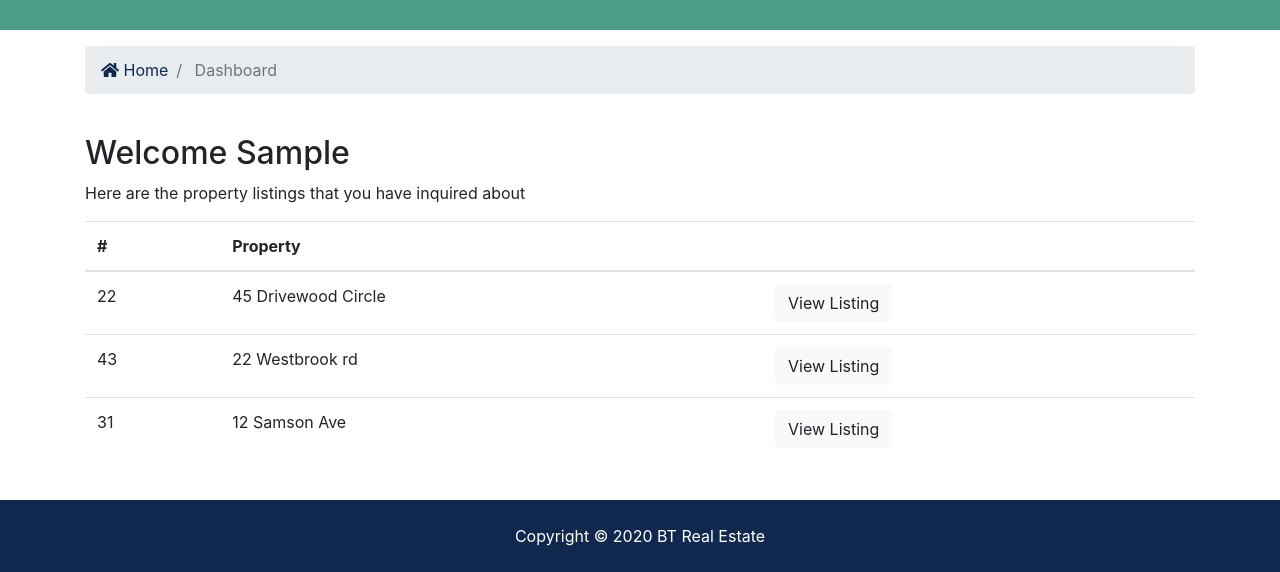
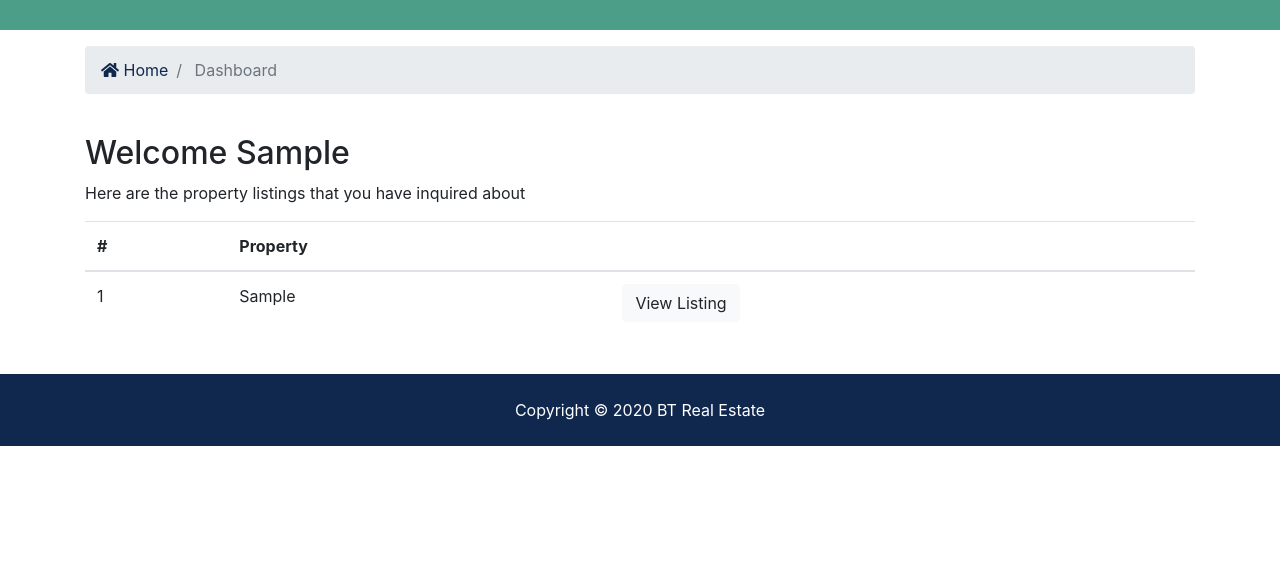
Before and after one commit to HimanshuDotcom/BT-Real-Estate, a Django app: page /accounts/dashboard in a window 1280 px wide. Shown: the part 315-887 px from the top of the page. After the commit the page ends 761 px from the top, so only its background shows below. Run offline with Django 3.2, Linux system fonts and the light colour scheme; a user stored in the database is signed in; tables that the repository leaves empty hold one stand-in row (values such as "Sample post"); parts of the project's set-up code (start-up, migrations or seed data) failed here and were passed over; some libraries are stand-ins or nearby versions.

Commit message:
dashboard functionality

```diff
--- a/accounts/views.py
+++ b/accounts/views.py
@@ -2,6 +2,7 @@ from django.shortcuts import render, redirect
 from django.contrib.auth.models import User
 from django.contrib import auth
 from django.contrib import messages
+from contacts.models import Contact
 
 # Create your views here.
 def login(request):
@@ -60,4 +61,8 @@ def logout(request):
         return redirect('index')
 
 def dashboard(request):
-    return render(request, 'accounts/dashboard.html')
+    if request.user.is_authenticated:
+        contacts = Contact.objects.all().filter(user_id = request.user.id )
+    return render(request, 'accounts/dashboard.html',context = {
+        'contacts': contacts
+    })
--- a/contacts/views.py
+++ b/contacts/views.py
@@ -1,7 +1,6 @@
 from django.shortcuts import render, redirect
-from django.contrib import messages, auth
+from django.contrib import messages
 from .models import Contact
-from django.contrib.auth.models import User
 # Create your views here.
 def contact(request):
     if request.method == 'POST':
--- a/templates/accounts/dashboard.html
+++ b/templates/accounts/dashboard.html
@@ -36,6 +36,7 @@
       <div class="row">
         <div class="col-md-12">
           <h2>Welcome {{ user.first_name }}</h2>
+          {% if contacts %}
             <p>Here are the property listings that you have inquired about</p>
             <table class="table">
               <thead>
@@ -46,29 +47,20 @@
                 </tr>
               </thead>
               <tbody>
+                {% for contact in contacts %}
                   <tr>
-                <td>22</td>
-                <td>45 Drivewood Circle</td>
+                    <td>{{ contact.listing_id }}</td>
+                    <td>{{ contact.listing }}</td>
                     <td>
-                  <a class="btn btn-light" href="#">View Listing</a>
+                      <a class="btn btn-light" href="{% url 'listing' contact.listing_id %}">View Listing</a>
                     </td>
                   </tr>
-              <tr>
-                <td>43</td>
-                <td>22 Westbrook rd</td>
-                <td>
-                  <a class="btn btn-light" href="#">View Listing</a>
-                </td>
-              </tr>
-              <tr>
-                <td>31</td>
-                <td>12 Samson Ave</td>
-                <td>
-                  <a class="btn btn-light" href="#">View Listing</a>
-                </td>
-              </tr>
+                {% endfor %}
               </tbody>
             </table>
+          {% else %}
+          <p>You have no inquiries</p>
+          {% endif %}
         </div>
       </div>
     </div>
```
Also changed, not shown: btre/settings.py (line endings or trailing spaces). Lines whose indentation alone changed are shown as unchanged.
